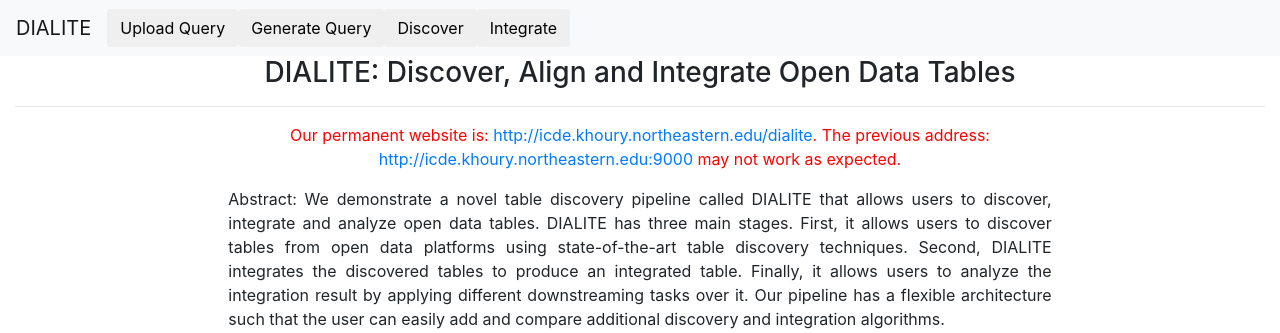
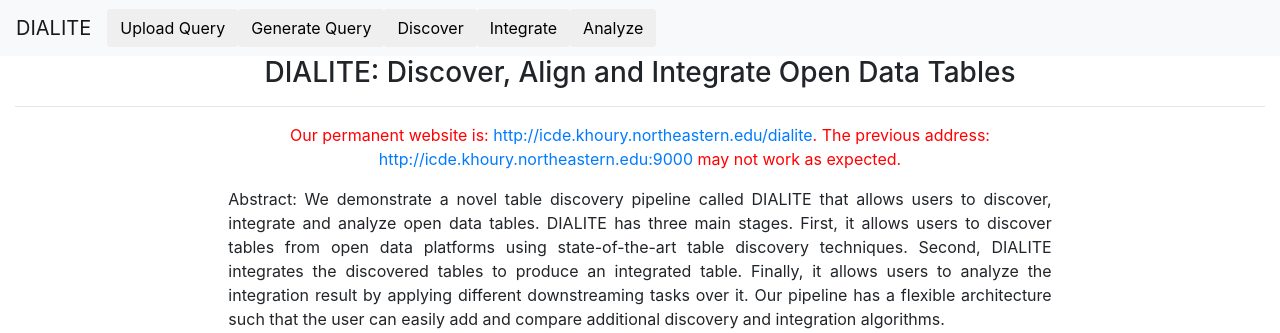
Before and after one commit to northeastern-datalab/dialite, a Flask app: page / in a window 1280 px wide. Shown: the top 333 px of the page. Run offline with Flask 2, Linux system fonts and the light colour scheme; parts of the project's set-up code (start-up, migrations or seed data) failed here and were passed over; some libraries are stand-ins or nearby versions.

Commit message:
update footer

```diff
--- a/templates/partials/navigation.html
+++ b/templates/partials/navigation.html
@@ -18,6 +18,9 @@
         <li class="nav-item">
           <button class="btn" onclick="UpdateIntegrationSets(); ShowDiv('integrate_table_div')">Integrate</button>
         </li>
+        <li class="nav-item">
+          <button class="btn" onclick="UpdateAnalyzeTables(); ShowDiv('analyze_table_div')">Analyze</button>&nbsp<br>
+        </li>
       </ul>
     </div>
   </nav>
```
